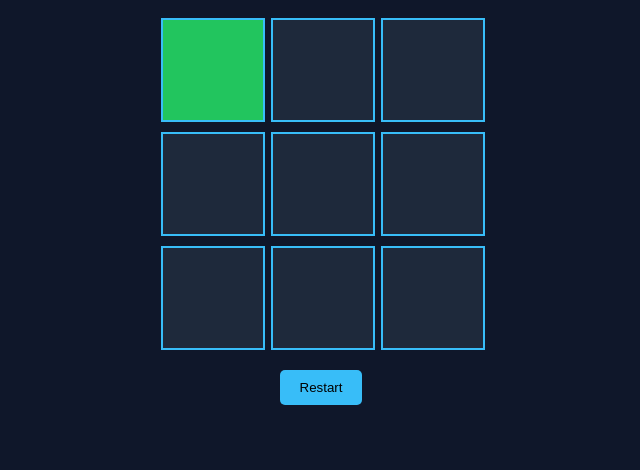
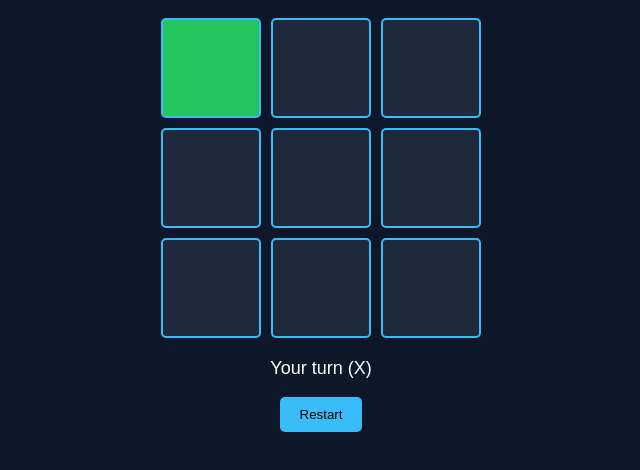
Before and after one commit to k01-9/Tic-Tac-Toe, a plain HTML site: page index.html in a window 1280 px wide. Shown: the part 60-530 px from the top of the page, without its empty margins (319-959 px from the left). Drawn offline with Linux system fonts and the light colour scheme.

Commit message:
Make the game playable by keyboard and on narrow screens

```diff
--- a/index.html
+++ b/index.html
@@ -1,6 +1,8 @@
 <!DOCTYPE html>
-<html>
+<html lang="en">
 <head>
+    <meta charset="utf-8">
+    <meta name="viewport" content="width=device-width, initial-scale=1">
     <title>Tic Tac Toe AI</title>
     <link rel="stylesheet" href="style.css">
 </head>
@@ -10,7 +12,7 @@
 
 <div id="board"></div>
 
-<p id="status"></p>
+<p id="status" role="status"></p>
 
 <button onclick="resetGame()">Restart</button>
 
--- a/script.js
+++ b/script.js
@@ -10,22 +10,29 @@ const statusText = document.getElementById("status");
 
 // Create board
 function createBoard() {
+    const focusedSquare = document.activeElement?.dataset.square;
     boardDiv.innerHTML = "";
 
     const suggestion = gameOver || aiTimer !== null ? -1 : findBestMove(HUMAN);
 
     board.forEach((cell, index) => {
-        const div = document.createElement("div");
+        const div = document.createElement("button");
         div.classList.add("cell");
+        div.type = "button";
+        div.dataset.square = index;
         div.innerText = cell;
+        div.setAttribute("aria-disabled", String(cell !== "" || gameOver || aiTimer !== null));
+        const label = `Row ${Math.floor(index / 3) + 1}, column ${index % 3 + 1}: ${cell || "empty"}`;
 
         // Highlight suggested move
         if (index === suggestion && cell === "" && !gameOver) {
             div.classList.add("suggested");
         }
 
+        div.setAttribute("aria-label", index === suggestion ? `${label}, suggested move` : label);
         div.onclick = () => playerMove(index);
         boardDiv.appendChild(div);
+        if (div.dataset.square === focusedSquare) div.focus();
     });
 }
 
@@ -146,7 +153,7 @@ function playerMove(index) {
             return;
         }
 
-        statusText.innerText = "";
+        statusText.innerText = "Your turn (X)";
         createBoard();
     }, 1000);
     createBoard();
@@ -160,9 +167,9 @@ function resetGame() {
     }
     board = ["", "", "", "", "", "", "", "", ""];
     gameOver = false;
-    statusText.innerText = "";
+    statusText.innerText = "Your turn (X)";
     createBoard();
 }
 
 // Init
-createBoard();
+resetGame();
--- a/style.css
+++ b/style.css
@@ -11,15 +11,17 @@ h1 {
 
 #board {
     display: grid;
-    grid-template-columns: repeat(3, 100px);
+    grid-template-columns: repeat(3, minmax(0, 100px));
     gap: 10px;
     justify-content: center;
     margin: 20px;
 }
 
 .cell {
-    width: 100px;
-    height: 100px;
+    width: 100%;
+    aspect-ratio: 1;
+    padding: 0;
+    color: inherit;
     font-size: 2rem;
     background: #1e293b;
     border: 2px solid #38bdf8;
@@ -29,7 +31,16 @@ h1 {
     justify-content: center;
 }
 
-.cell:hover {
+.cell[aria-disabled="true"] {
+    cursor: default;
+}
+
+.cell:focus-visible {
+    outline: 3px solid white;
+    outline-offset: 2px;
+}
+
+.cell[aria-disabled="false"]:hover {
     background: #334155;
 }
 
@@ -43,7 +54,7 @@ button {
 
 .suggested {
     background: #22c55e !important;
-    color: black;
+    color: black !important;
 }
 
 #status {
```
